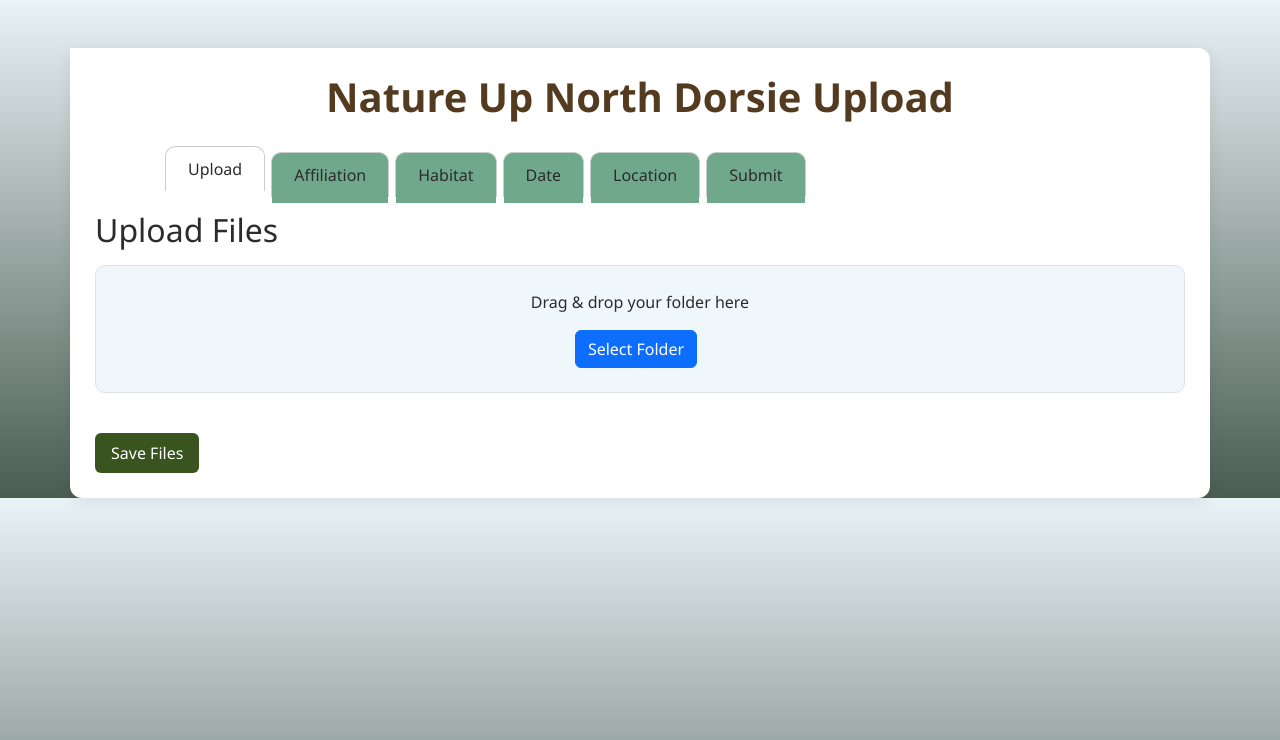
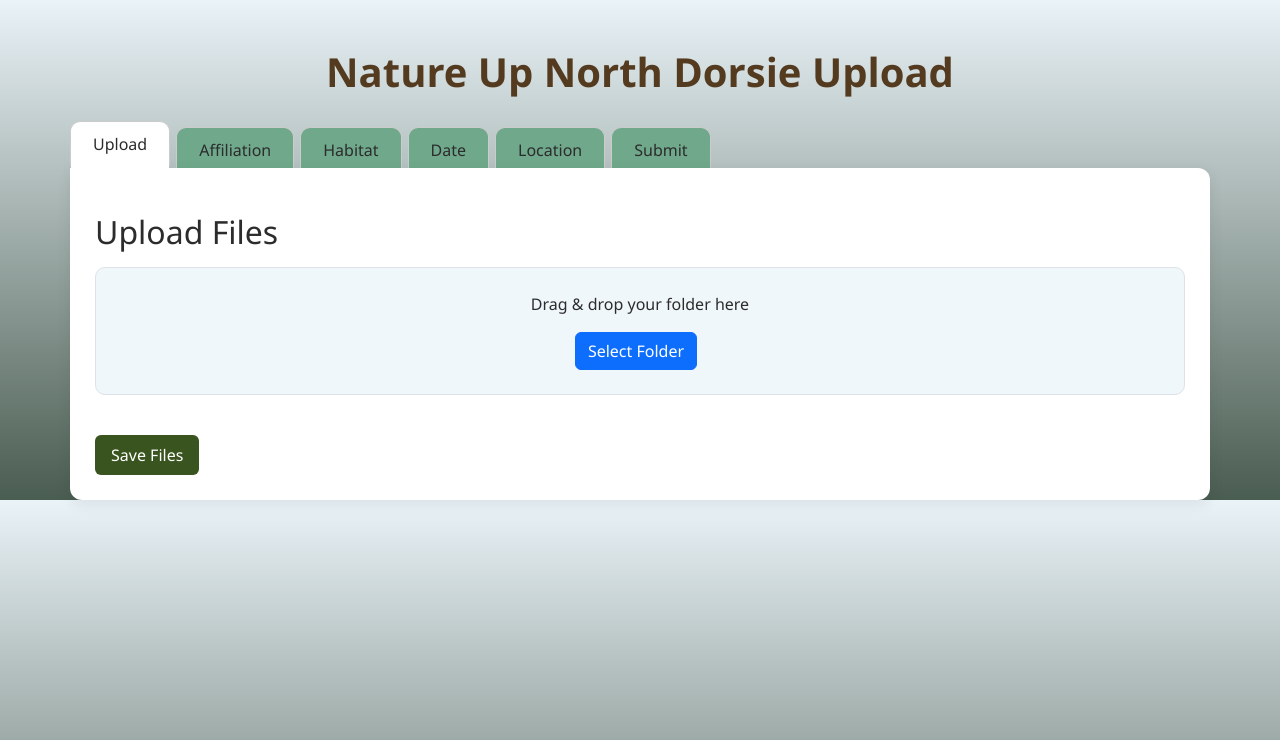
Before and after one commit to NatureUpNorth/Dorsie, a Flask app: page /index in a window 1280 px wide. Shown: the top 740 px of the page. Run offline with Flask 3, Linux system fonts and the light colour scheme; the visitor is signed in with stand-in values (Sample User, id 1).

Commit message:
Unwrap tabs from container
Separating tabs html code from container for better code organization

```diff
--- a/uploader/templates/index.html
+++ b/uploader/templates/index.html
@@ -185,20 +185,7 @@
 </head>
 
 <body>
-    <div class="container mt-5">
-        <h1 class="app-title">Nature Up North Dorsie Upload</h1>
-
-        <!-- Flash messages -->
-        {% with messages = get_flashed_messages() %}
-        {% if messages %}
-        <ul style="color: green;">
-            {% for msg in messages %}
-            <li>{{ msg }}</li>
-            {% endfor %}
-        </ul>
-        {% endif %}
-        {% endwith %}
-
+    <h1 class="app-title mt-5">Nature Up North Dorsie Upload</h1>
 
         <!-- TABS -->
         <div class="tabs">
@@ -210,6 +197,17 @@
             <div class="tab" data-target="submit">Submit</div>
         </div>
 
+    <div class="container mt-0">
+        <!-- Flash messages -->
+        {% with messages = get_flashed_messages() %}
+        {% if messages %}
+        <ul style="color: green;">
+            {% for msg in messages %}
+            <li>{{ msg }}</li>
+            {% endfor %}
+        </ul>
+        {% endif %}
+        {% endwith %}
 
         <!-- All tabs appear in one form, one URL -->
         <form action="/submit_all" method="POST" enctype="multipart/form-data">
```
